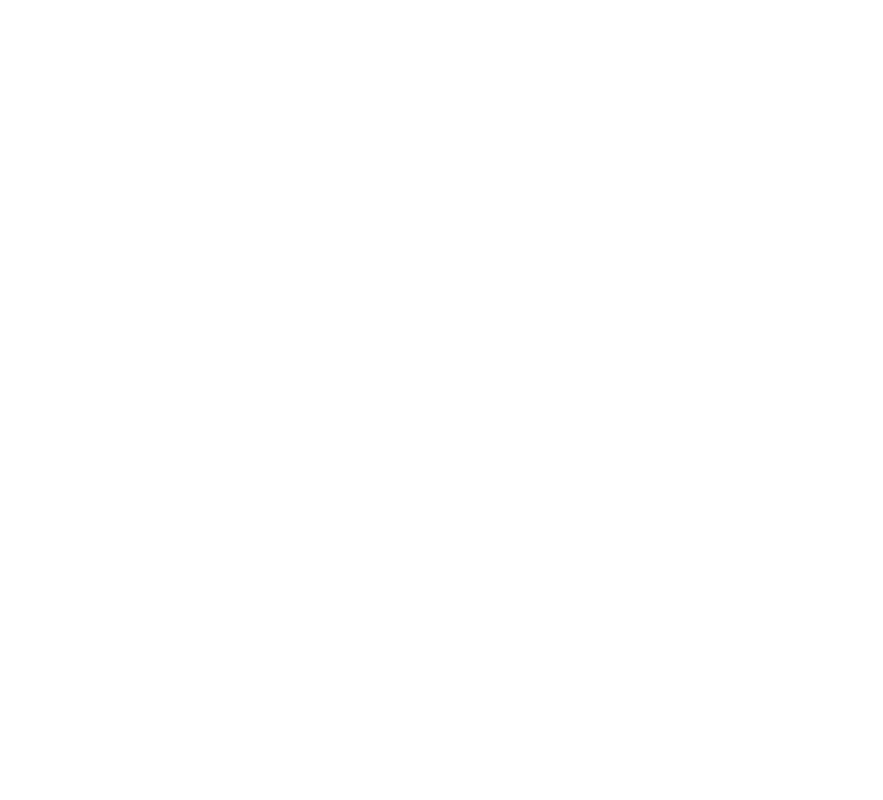
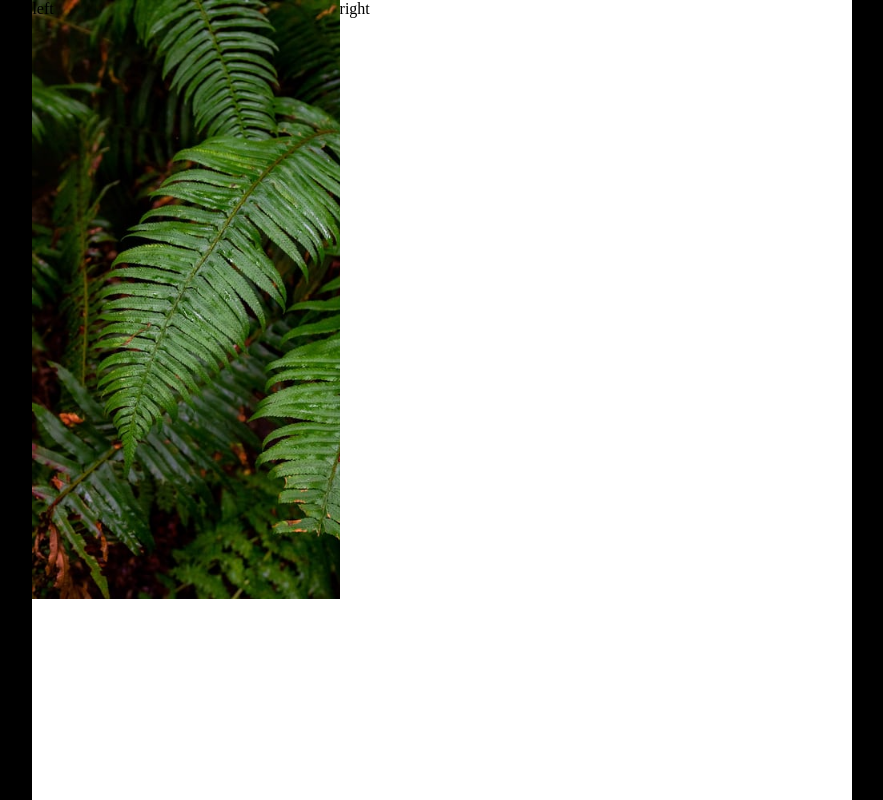
Before and after one commit to brennenmichael/sign-up-form, a plain HTML site: page index.html in a window 1280 px wide. Shown: the whole page, without its empty margins (198-1081 px from the left). Drawn offline with Linux system fonts and the light colour scheme.

Commit message:
Basic layout.

```diff
--- a/index.html
+++ b/index.html
@@ -7,5 +7,10 @@
     <title>Sign Up!</title>
     <link rel="stylesheet" href="styles.css" />
   </head>
-  <body></body>
+  <body>
+    <div class="buffer"></div>
+    <div id="left">left</div>
+    <div id="right">right</div>
+    <div class="buffer"></div>
+  </body>
 </html>
--- a/styles.css
+++ b/styles.css
@@ -0,0 +1,30 @@
+*,
+*::after,
+*::before {
+  margin: 0;
+  padding: 0;
+  box-sizing: border-box;
+}
+
+body {
+  overflow-y: hidden;
+  min-height: 100vh;
+  display: flex;
+}
+
+#left {
+  display: flex;
+  width: 24vw;
+  background-image: url(images/trees.jpeg);
+  background-repeat: no-repeat;
+  background-size: 130%;
+}
+
+#right {
+  width: 40vw;
+}
+
+.buffer {
+  width: 18vw;
+  background-color: black;
+}
```
Also changed, not shown: images/trees.jpeg (added).
